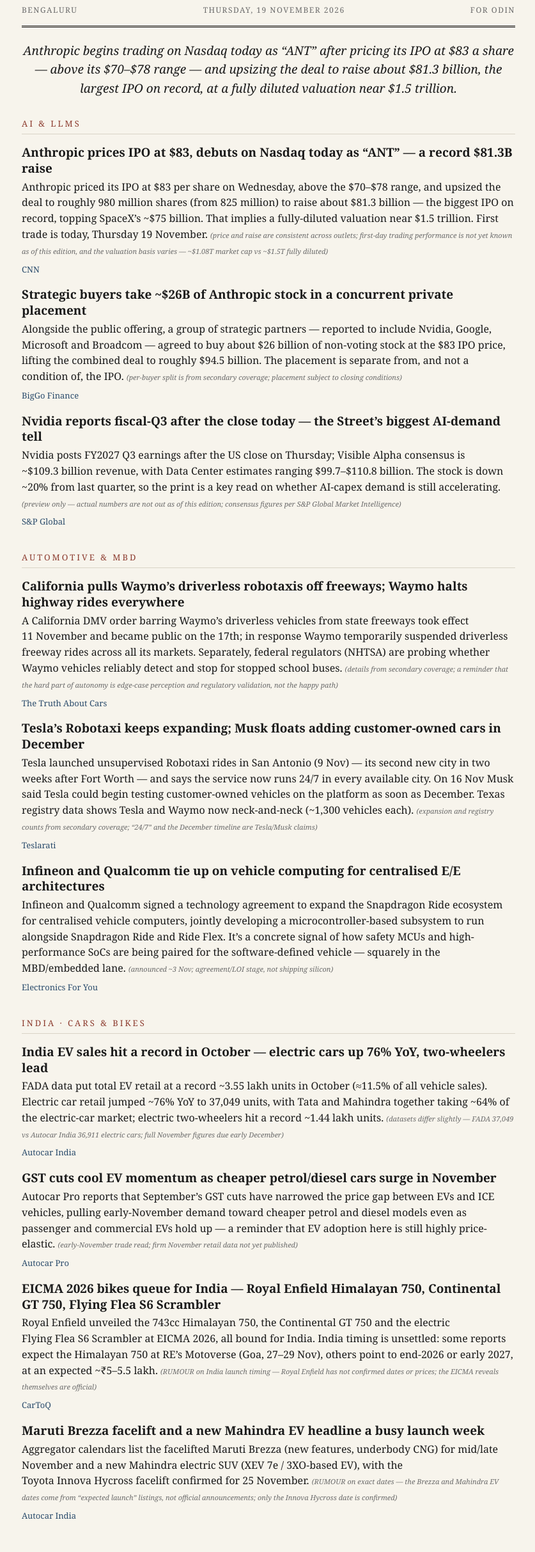
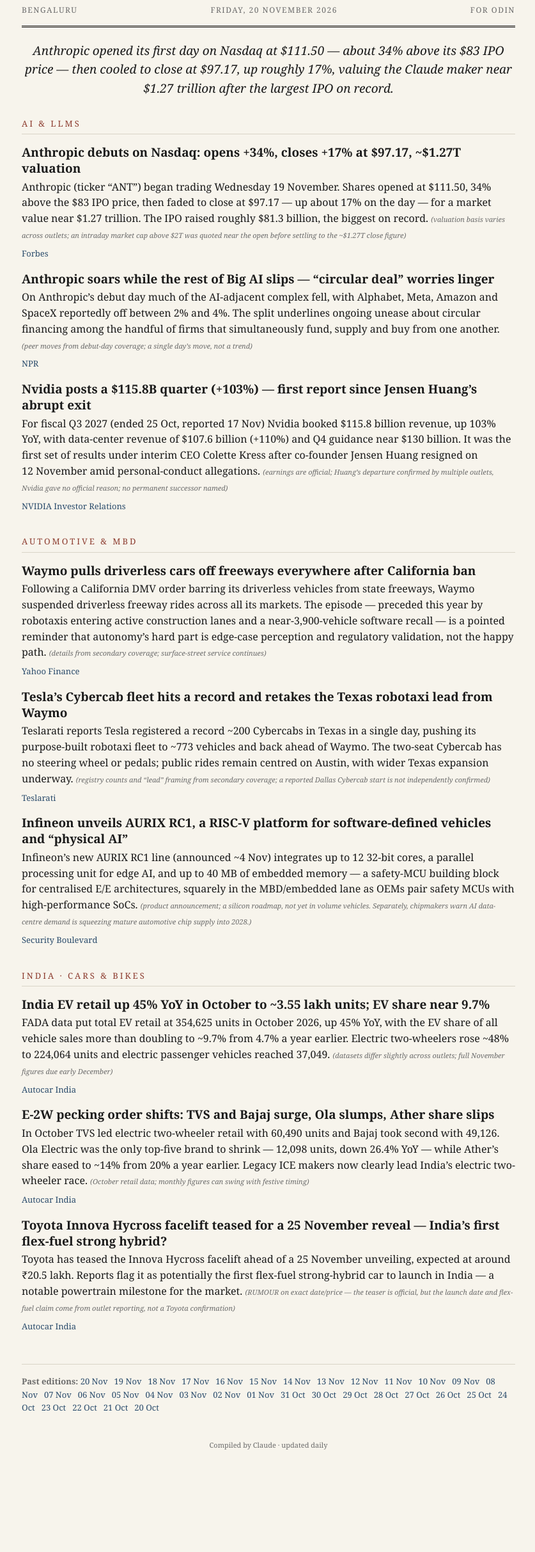
Before and after one commit to SaaimSaad/morning-brief, a plain HTML site: page index.html in a window 1280 px wide. Shown: the part 134-2560 px from the top of the page at 64% size, without its empty margins (220-1057 px from the left). After the commit the page ends 2465 px from the top, so only its background shows below. Drawn offline with Linux system fonts and the light colour scheme.

Commit message:
Edition: 2026-11-20
Co-Authored-By: Claude Opus 4.8 <noreply@anthropic.com>

```diff
--- a/index.html
+++ b/index.html
@@ -78,78 +78,73 @@
     <h1>The Morning Brief</h1>
     <div class="dateline">
       <span>Bengaluru</span>
-      <span id="edition-date">Thursday, 19 November 2026</span>
+      <span id="edition-date">Friday, 20 November 2026</span>
       <span>For Odin</span>
     </div>
   </header>
 
-  <p class="lead">Anthropic begins trading on Nasdaq today as &ldquo;ANT&rdquo; after pricing its IPO at $83 a share &mdash; above its $70&ndash;$78 range &mdash; and upsizing the deal to raise about $81.3&nbsp;billion, the largest IPO on record, at a fully&nbsp;diluted valuation near $1.5&nbsp;trillion.</p>
+  <p class="lead">Anthropic opened its first day on Nasdaq at $111.50 &mdash; about 34% above its $83 IPO price &mdash; then cooled to close at $97.17, up roughly 17%, valuing the Claude maker near $1.27&nbsp;trillion after the largest IPO on record.</p>
 
   <section>
     <div class="section-title">AI &amp; LLMs</div>
     <article>
-      <h2>Anthropic prices IPO at $83, debuts on Nasdaq today as &ldquo;ANT&rdquo; &mdash; a record $81.3B raise</h2>
-      <p>Anthropic priced its IPO at $83 per share on Wednesday, above the $70&ndash;$78 range, and upsized the deal to roughly 980&nbsp;million shares (from 825&nbsp;million) to raise about $81.3&nbsp;billion &mdash; the biggest IPO on record, topping SpaceX&rsquo;s ~$75&nbsp;billion. That implies a fully-diluted valuation near $1.5&nbsp;trillion. First trade is today, Thursday&nbsp;19&nbsp;November. <span class="tag">(price and raise are consistent across outlets; first-day trading performance is not yet known as of this edition, and the valuation basis varies &mdash; ~$1.08T market cap vs ~$1.5T fully diluted)</span></p>
-      <p class="src"><a href="https://www.cnn.com/2026/11/18/investing/anthropic-ipo-price-stock">CNN</a></p>
+      <h2>Anthropic debuts on Nasdaq: opens +34%, closes +17% at $97.17, ~$1.27T valuation</h2>
+      <p>Anthropic (ticker &ldquo;ANT&rdquo;) began trading Wednesday&nbsp;19&nbsp;November. Shares opened at $111.50, 34% above the $83 IPO price, then faded to close at $97.17 &mdash; up about 17% on the day &mdash; for a market value near $1.27&nbsp;trillion. The IPO raised roughly $81.3&nbsp;billion, the biggest on record. <span class="tag">(valuation basis varies across outlets; an intraday market cap above $2T was quoted near the open before settling to the ~$1.27T close figure)</span></p>
+      <p class="src"><a href="https://www.forbes.com/sites/fionariley/2026/11/19/anthropic-ipo-live-nasdaq-futures-jump-as-record-stock-debut-could-open-25-higher/">Forbes</a></p>
     </article>
     <article>
-      <h2>Strategic buyers take ~$26B of Anthropic stock in a concurrent private placement</h2>
-      <p>Alongside the public offering, a group of strategic partners &mdash; reported to include Nvidia, Google, Microsoft and Broadcom &mdash; agreed to buy about $26&nbsp;billion of non-voting stock at the $83 IPO price, lifting the combined deal to roughly $94.5&nbsp;billion. The placement is separate from, and not a condition of, the IPO. <span class="tag">(per-buyer split is from secondary coverage; placement subject to closing conditions)</span></p>
-      <p class="src"><a href="https://finance.biggo.com/news/b026716a-e979-457e-b20f-78bb0eec3712">BigGo Finance</a></p>
+      <h2>Anthropic soars while the rest of Big AI slips &mdash; &ldquo;circular deal&rdquo; worries linger</h2>
+      <p>On Anthropic&rsquo;s debut day much of the AI-adjacent complex fell, with Alphabet, Meta, Amazon and SpaceX reportedly off between 2% and 4%. The split underlines ongoing unease about circular financing among the handful of firms that simultaneously fund, supply and buy from one another. <span class="tag">(peer moves from debut-day coverage; a single day&rsquo;s move, not a trend)</span></p>
+      <p class="src"><a href="https://www.npr.org/2026/11/19/nx-s1-6042558/anthropic-ipo-breaks-records-100-billion">NPR</a></p>
     </article>
     <article>
-      <h2>Nvidia reports fiscal-Q3 after the close today &mdash; the Street&rsquo;s biggest AI-demand tell</h2>
-      <p>Nvidia posts FY2027 Q3 earnings after the US close on Thursday; Visible&nbsp;Alpha consensus is ~$109.3&nbsp;billion revenue, with Data&nbsp;Center estimates ranging $99.7&ndash;$110.8&nbsp;billion. The stock is down ~20% from last quarter, so the print is a key read on whether AI-capex demand is still accelerating. <span class="tag">(preview only &mdash; actual numbers are not out as of this edition; consensus figures per S&amp;P Global Market Intelligence)</span></p>
-      <p class="src"><a href="https://www.spglobal.com/market-intelligence/en/news-insights/research/2026/11/nvidia-earnings-preview-q3-2027">S&amp;P Global</a></p>
+      <h2>Nvidia posts a $115.8B quarter (+103%) &mdash; first report since Jensen Huang&rsquo;s abrupt exit</h2>
+      <p>For fiscal&nbsp;Q3&nbsp;2027 (ended 25&nbsp;Oct, reported 17&nbsp;Nov) Nvidia booked $115.8&nbsp;billion revenue, up 103% YoY, with data-center revenue of $107.6&nbsp;billion (+110%) and Q4 guidance near $130&nbsp;billion. It was the first set of results under interim CEO Colette&nbsp;Kress after co-founder Jensen&nbsp;Huang resigned on 12&nbsp;November amid personal-conduct allegations. <span class="tag">(earnings are official; Huang&rsquo;s departure confirmed by multiple outlets, Nvidia gave no official reason; no permanent successor named)</span></p>
+      <p class="src"><a href="https://investor.nvidia.com/news/press-release-details/2026/NVIDIA-Announces-Financial-Results-for-Third-Quarter-Fiscal-2027/default.aspx">NVIDIA Investor Relations</a></p>
     </article>
   </section>
 
   <section>
     <div class="section-title">Automotive &amp; MBD</div>
     <article>
-      <h2>California pulls Waymo&rsquo;s driverless robotaxis off freeways; Waymo halts highway rides everywhere</h2>
-      <p>A California DMV order barring Waymo&rsquo;s driverless vehicles from state freeways took effect 11&nbsp;November and became public on the 17th; in response Waymo temporarily suspended driverless freeway rides across all its markets. Separately, federal regulators (NHTSA) are probing whether Waymo vehicles reliably detect and stop for stopped school buses. <span class="tag">(details from secondary coverage; a reminder that the hard part of autonomy is edge-case perception and regulatory validation, not the happy path)</span></p>
-      <p class="src"><a href="https://www.thetruthaboutcars.com/cars/news-blog/waymo-pulls-freeway-robotaxi-rides-after-california-ban-45137143">The Truth About Cars</a></p>
+      <h2>Waymo pulls driverless cars off freeways everywhere after California ban</h2>
+      <p>Following a California DMV order barring its driverless vehicles from state freeways, Waymo suspended driverless freeway rides across all its markets. The episode &mdash; preceded this year by robotaxis entering active construction lanes and a near-3,900-vehicle software recall &mdash; is a pointed reminder that autonomy&rsquo;s hard part is edge-case perception and regulatory validation, not the happy path. <span class="tag">(details from secondary coverage; surface-street service continues)</span></p>
+      <p class="src"><a href="https://finance.yahoo.com/markets/stocks/article/waymo-pulls-robotaxis-off-highways-after-california-ban-with-tech-seen-as-far-from-perfect-161031372.html">Yahoo Finance</a></p>
     </article>
     <article>
-      <h2>Tesla&rsquo;s Robotaxi keeps expanding; Musk floats adding customer-owned cars in December</h2>
-      <p>Tesla launched unsupervised Robotaxi rides in San&nbsp;Antonio (9&nbsp;Nov) &mdash; its second new city in two weeks after Fort&nbsp;Worth &mdash; and says the service now runs 24/7 in every available city. On 16&nbsp;Nov Musk said Tesla could begin testing customer-owned vehicles on the platform as soon as December. Texas registry data shows Tesla and Waymo now neck-and-neck (~1,300 vehicles each). <span class="tag">(expansion and registry counts from secondary coverage; &ldquo;24/7&rdquo; and the December timeline are Tesla/Musk claims)</span></p>
-      <p class="src"><a href="https://www.teslarati.com/tesla-overtakes-waymo-texas-robotaxi-fleet-performs-shock-flip/">Teslarati</a></p>
+      <h2>Tesla&rsquo;s Cybercab fleet hits a record and retakes the Texas robotaxi lead from Waymo</h2>
+      <p>Teslarati reports Tesla registered a record ~200 Cybercabs in Texas in a single day, pushing its purpose-built robotaxi fleet to ~773 vehicles and back ahead of Waymo. The two-seat Cybercab has no steering wheel or pedals; public rides remain centred on Austin, with wider Texas expansion underway. <span class="tag">(registry counts and &ldquo;lead&rdquo; framing from secondary coverage; a reported Dallas Cybercab start is not independently confirmed)</span></p>
+      <p class="src"><a href="https://www.teslarati.com/teslas-cybercab-fleet-just-had-its-biggest-day-ever/">Teslarati</a></p>
     </article>
     <article>
-      <h2>Infineon and Qualcomm tie up on vehicle computing for centralised E/E architectures</h2>
-      <p>Infineon and Qualcomm signed a technology agreement to expand the Snapdragon&nbsp;Ride ecosystem for centralised vehicle computers, jointly developing a microcontroller-based subsystem to run alongside Snapdragon&nbsp;Ride and Ride&nbsp;Flex. It&rsquo;s a concrete signal of how safety MCUs and high-performance SoCs are being paired for the software-defined vehicle &mdash; squarely in the MBD/embedded lane. <span class="tag">(announced ~3&nbsp;Nov; agreement/LOI stage, not shipping silicon)</span></p>
-      <p class="src"><a href="https://www.electronicsforyou.biz/industry-buzz/infineon-to-partner-with-qualcomm-to-provide-vehicle-computing/">Electronics For You</a></p>
+      <h2>Infineon unveils AURIX RC1, a RISC-V platform for software-defined vehicles and &ldquo;physical AI&rdquo;</h2>
+      <p>Infineon&rsquo;s new AURIX&nbsp;RC1 line (announced ~4&nbsp;Nov) integrates up to 12 32-bit cores, a parallel processing unit for edge AI, and up to 40&nbsp;MB of embedded memory &mdash; a safety-MCU building block for centralised E/E architectures, squarely in the MBD/embedded lane as OEMs pair safety MCUs with high-performance SoCs. <span class="tag">(product announcement; a silicon roadmap, not yet in volume vehicles. Separately, chipmakers warn AI data-centre demand is squeezing mature automotive chip supply into 2028.)</span></p>
+      <p class="src"><a href="https://securityboulevard.com/2026/11/news-alert-infineon-unveils-risc-v-chip-platform-targets-software-defined-vehicles-and-physical-ai/">Security Boulevard</a></p>
     </article>
   </section>
 
   <section>
     <div class="section-title">India &middot; Cars &amp; Bikes</div>
     <article>
-      <h2>India EV sales hit a record in October &mdash; electric cars up 76% YoY, two-wheelers lead</h2>
-      <p>FADA data put total EV retail at a record ~3.55&nbsp;lakh units in October (&approx;11.5% of all vehicle sales). Electric car retail jumped ~76% YoY to 37,049 units, with Tata and Mahindra together taking ~64% of the electric-car market; electric two-wheelers hit a record ~1.44&nbsp;lakh units. <span class="tag">(datasets differ slightly &mdash; FADA 37,049 vs Autocar India 36,911 electric cars; full November figures due early December)</span></p>
-      <p class="src"><a href="https://www.autocarindia.com/car-news/ev-retail-sales-surge-76-percent-in-october-2026-441290">Autocar India</a></p>
+      <h2>India EV retail up 45% YoY in October to ~3.55 lakh units; EV share near 9.7%</h2>
+      <p>FADA data put total EV retail at 354,625 units in October 2026, up 45% YoY, with the EV share of all vehicle sales more than doubling to ~9.7% from 4.7% a year earlier. Electric two-wheelers rose ~48% to 224,064 units and electric passenger vehicles reached 37,049. <span class="tag">(datasets differ slightly across outlets; full November figures due early December)</span></p>
+      <p class="src"><a href="https://www.autocarindia.com/industry/indian-e-two-wheeler-sales-crosses-a-record-223-lakh-units-in-october-441190">Autocar India</a></p>
     </article>
     <article>
-      <h2>GST cuts cool EV momentum as cheaper petrol/diesel cars surge in November</h2>
-      <p>Autocar&nbsp;Pro reports that September&rsquo;s GST cuts have narrowed the price gap between EVs and ICE vehicles, pulling early-November demand toward cheaper petrol and diesel models even as passenger and commercial EVs hold up &mdash; a reminder that EV adoption here is still highly price-elastic. <span class="tag">(early-November trade read; firm November retail data not yet published)</span></p>
-      <p class="src"><a href="https://www.autocarpro.in/news/gst-cuts-cool-ev-momentum-as-ice-vehicle-demand-surges-in-november-130067">Autocar Pro</a></p>
+      <h2>E-2W pecking order shifts: TVS and Bajaj surge, Ola slumps, Ather share slips</h2>
+      <p>In October TVS led electric two-wheeler retail with 60,490 units and Bajaj took second with 49,126. Ola&nbsp;Electric was the only top-five brand to shrink &mdash; 12,098 units, down 26.4% YoY &mdash; while Ather&rsquo;s share eased to ~14% from 20% a year earlier. Legacy ICE makers now clearly lead India&rsquo;s electric two-wheeler race. <span class="tag">(October retail data; monthly figures can swing with festive timing)</span></p>
+      <p class="src"><a href="https://www.autocarindia.com/bike-news/tvs-leads-e2w-sales-in-october-2026-as-sales-nearly-double-441292">Autocar India</a></p>
     </article>
     <article>
-      <h2>EICMA 2026 bikes queue for India &mdash; Royal Enfield Himalayan 750, Continental GT 750, Flying Flea S6 Scrambler</h2>
-      <p>Royal&nbsp;Enfield unveiled the 743cc Himalayan&nbsp;750, the Continental&nbsp;GT&nbsp;750 and the electric Flying&nbsp;Flea&nbsp;S6 Scrambler at EICMA&nbsp;2026, all bound for India. India timing is unsettled: some reports expect the Himalayan&nbsp;750 at RE&rsquo;s Motoverse (Goa, 27&ndash;29&nbsp;Nov), others point to end-2026 or early 2027, at an expected ~&#8377;5&ndash;5.5&nbsp;lakh. <span class="tag">(RUMOUR on India launch timing &mdash; Royal Enfield has not confirmed dates or prices; the EICMA reveals themselves are official)</span></p>
-      <p class="src"><a href="https://www.cartoq.com/bike-news/10-bikes-unveiled-eicma-2026-coming-to-india/">CarToQ</a></p>
-    </article>
-    <article>
-      <h2>Maruti Brezza facelift and a new Mahindra EV headline a busy launch week</h2>
-      <p>Aggregator calendars list the facelifted Maruti&nbsp;Brezza (new features, underbody CNG) for mid/late November and a new Mahindra electric SUV (XEV&nbsp;7e / 3XO-based EV), with the Toyota&nbsp;Innova&nbsp;Hycross facelift confirmed for 25&nbsp;November. <span class="tag">(RUMOUR on exact dates &mdash; the Brezza and Mahindra EV dates come from &ldquo;expected launch&rdquo; listings, not official announcements; only the Innova Hycross date is confirmed)</span></p>
+      <h2>Toyota Innova Hycross facelift teased for a 25 November reveal &mdash; India&rsquo;s first flex-fuel strong hybrid?</h2>
+      <p>Toyota has teased the Innova&nbsp;Hycross facelift ahead of a 25&nbsp;November unveiling, expected at around &#8377;20.5&nbsp;lakh. Reports flag it as potentially the first flex-fuel strong-hybrid car to launch in India &mdash; a notable powertrain milestone for the market. <span class="tag">(RUMOUR on exact date/price &mdash; the teaser is official, but the launch date and flex-fuel claim come from outlet reporting, not a Toyota confirmation)</span></p>
       <p class="src"><a href="https://www.autocarindia.com/car-news/upcoming-car-launches-in-november-2026-441173">Autocar India</a></p>
     </article>
   </section>
 
   <div class="archive">
     <strong>Past editions:</strong>
-    <span id="archive-list"><a href="archive/2026-11-19.html">19 Nov</a><a href="archive/2026-11-18.html">18 Nov</a><a href="archive/2026-11-17.html">17 Nov</a><a href="archive/2026-11-16.html">16 Nov</a><a href="archive/2026-11-15.html">15 Nov</a><a href="archive/2026-11-14.html">14 Nov</a><a href="archive/2026-11-13.html">13 Nov</a><a href="archive/2026-11-12.html">12 Nov</a><a href="archive/2026-11-11.html">11 Nov</a><a href="archive/2026-11-10.html">10 Nov</a><a href="archive/2026-11-09.html">09 Nov</a><a href="archive/2026-11-08.html">08 Nov</a><a href="archive/2026-11-07.html">07 Nov</a><a href="archive/2026-11-06.html">06 Nov</a><a href="archive/2026-11-05.html">05 Nov</a><a href="archive/2026-11-04.html">04 Nov</a><a href="archive/2026-11-03.html">03 Nov</a><a href="archive/2026-11-02.html">02 Nov</a><a href="archive/2026-11-01.html">01 Nov</a><a href="archive/2026-10-31.html">31 Oct</a><a href="archive/2026-10-30.html">30 Oct</a><a href="archive/2026-10-29.html">29 Oct</a><a href="archive/2026-10-28.html">28 Oct</a><a href="archive/2026-10-27.html">27 Oct</a><a href="archive/2026-10-26.html">26 Oct</a><a href="archive/2026-10-25.html">25 Oct</a><a href="archive/2026-10-24.html">24 Oct</a><a href="archive/2026-10-23.html">23 Oct</a><a href="archive/2026-10-22.html">22 Oct</a><a href="archive/2026-10-21.html">21 Oct</a><a href="archive/2026-10-20.html">20 Oct</a></span>
+    <span id="archive-list"><a href="archive/2026-11-20.html">20 Nov</a><a href="archive/2026-11-19.html">19 Nov</a><a href="archive/2026-11-18.html">18 Nov</a><a href="archive/2026-11-17.html">17 Nov</a><a href="archive/2026-11-16.html">16 Nov</a><a href="archive/2026-11-15.html">15 Nov</a><a href="archive/2026-11-14.html">14 Nov</a><a href="archive/2026-11-13.html">13 Nov</a><a href="archive/2026-11-12.html">12 Nov</a><a href="archive/2026-11-11.html">11 Nov</a><a href="archive/2026-11-10.html">10 Nov</a><a href="archive/2026-11-09.html">09 Nov</a><a href="archive/2026-11-08.html">08 Nov</a><a href="archive/2026-11-07.html">07 Nov</a><a href="archive/2026-11-06.html">06 Nov</a><a href="archive/2026-11-05.html">05 Nov</a><a href="archive/2026-11-04.html">04 Nov</a><a href="archive/2026-11-03.html">03 Nov</a><a href="archive/2026-11-02.html">02 Nov</a><a href="archive/2026-11-01.html">01 Nov</a><a href="archive/2026-10-31.html">31 Oct</a><a href="archive/2026-10-30.html">30 Oct</a><a href="archive/2026-10-29.html">29 Oct</a><a href="archive/2026-10-28.html">28 Oct</a><a href="archive/2026-10-27.html">27 Oct</a><a href="archive/2026-10-26.html">26 Oct</a><a href="archive/2026-10-25.html">25 Oct</a><a href="archive/2026-10-24.html">24 Oct</a><a href="archive/2026-10-23.html">23 Oct</a><a href="archive/2026-10-22.html">22 Oct</a><a href="archive/2026-10-21.html">21 Oct</a><a href="archive/2026-10-20.html">20 Oct</a></span>
   </div>
 
   <footer>Compiled by Claude &middot; updated daily</footer>
```
Also changed, not shown: archive/2026-11-20.html (added, +154 -0 lines).
